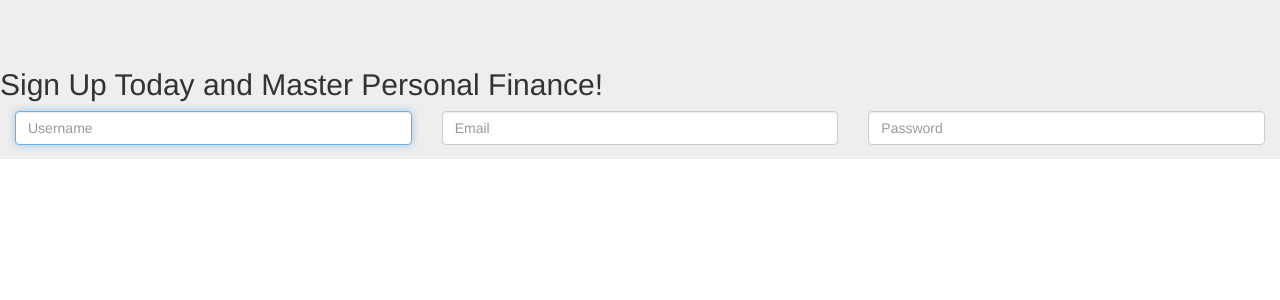
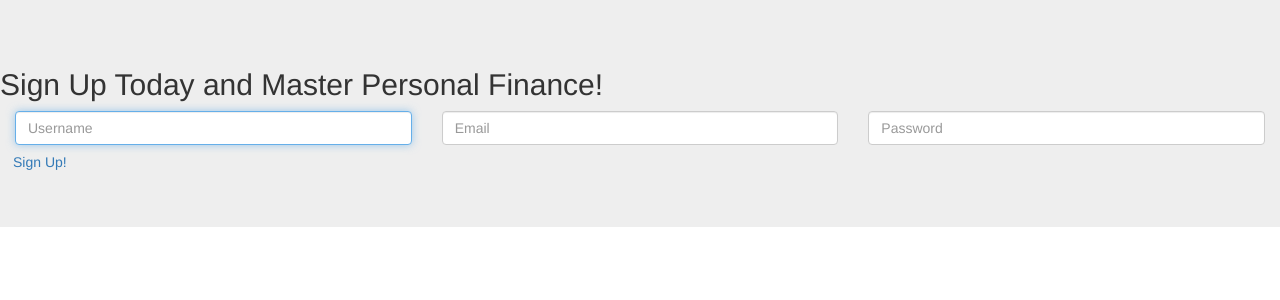
Before and after one commit to danielrojas121/ASE, a Flask app: template HW2-FrankDuru/templates/signup.html in a window 1280 px wide. Shown: the top 300 px of the page. Run offline with Flask 2, Linux system fonts and the light colour scheme; the template is opened without the code that fills it, so the values that code supplies are empty; some libraries are stand-ins or nearby versions.

Commit message:
Added a sign up! button to signin

```diff
--- a/HW2-FrankDuru/templates/signup.html
+++ b/HW2-FrankDuru/templates/signup.html
@@ -22,6 +22,7 @@
 					<label  for="inputPassword" class="sr-only">Password</label>
 					<input type="email" name="inputPassword" id="inputPassword" class="form-control" placeholder="Password" required autofocus>
 				</div>
+				<button id="btnSignUp" class="btn btn-link" type="button">Sign Up!</button>
 			</form>
 		</div>
 	</head>
```
